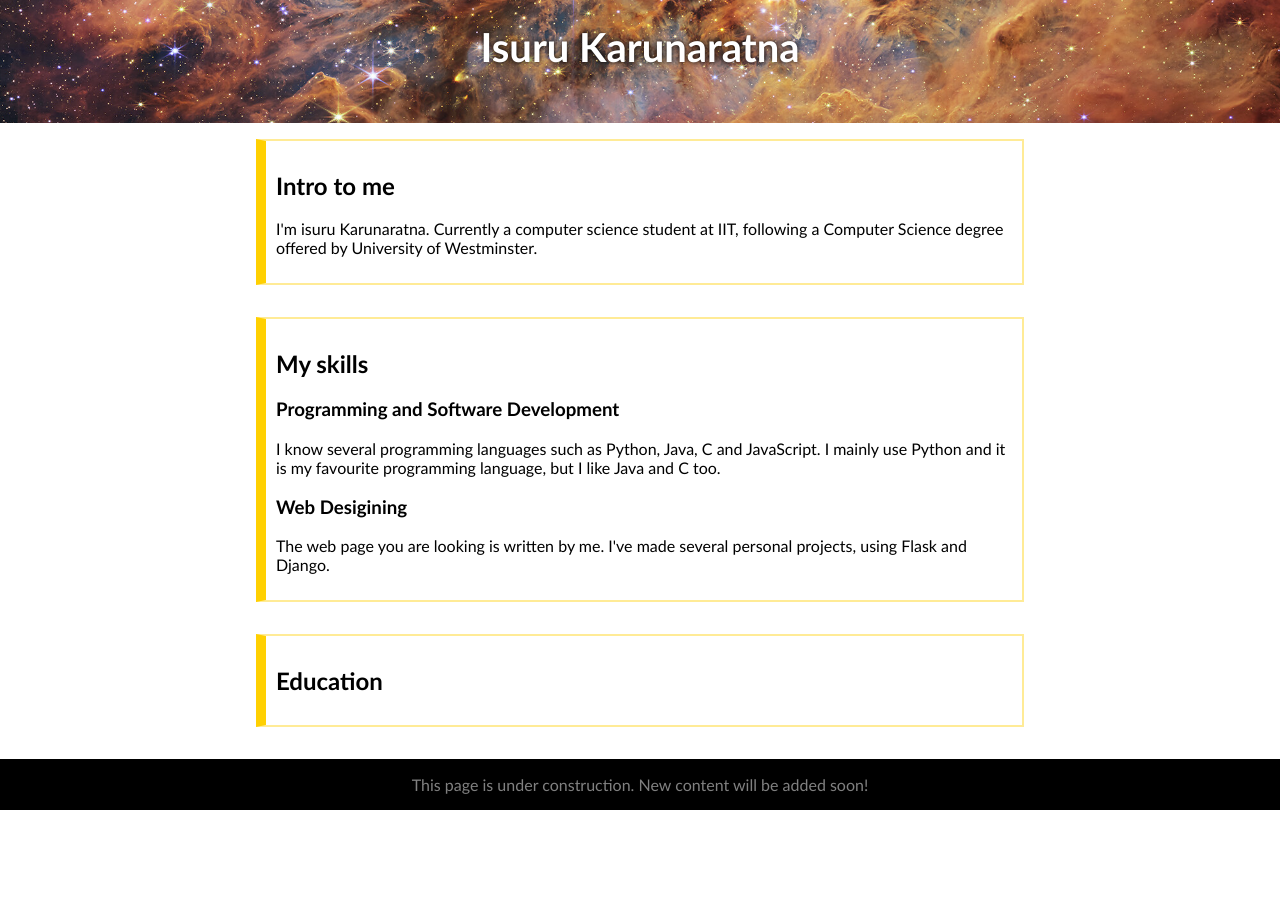
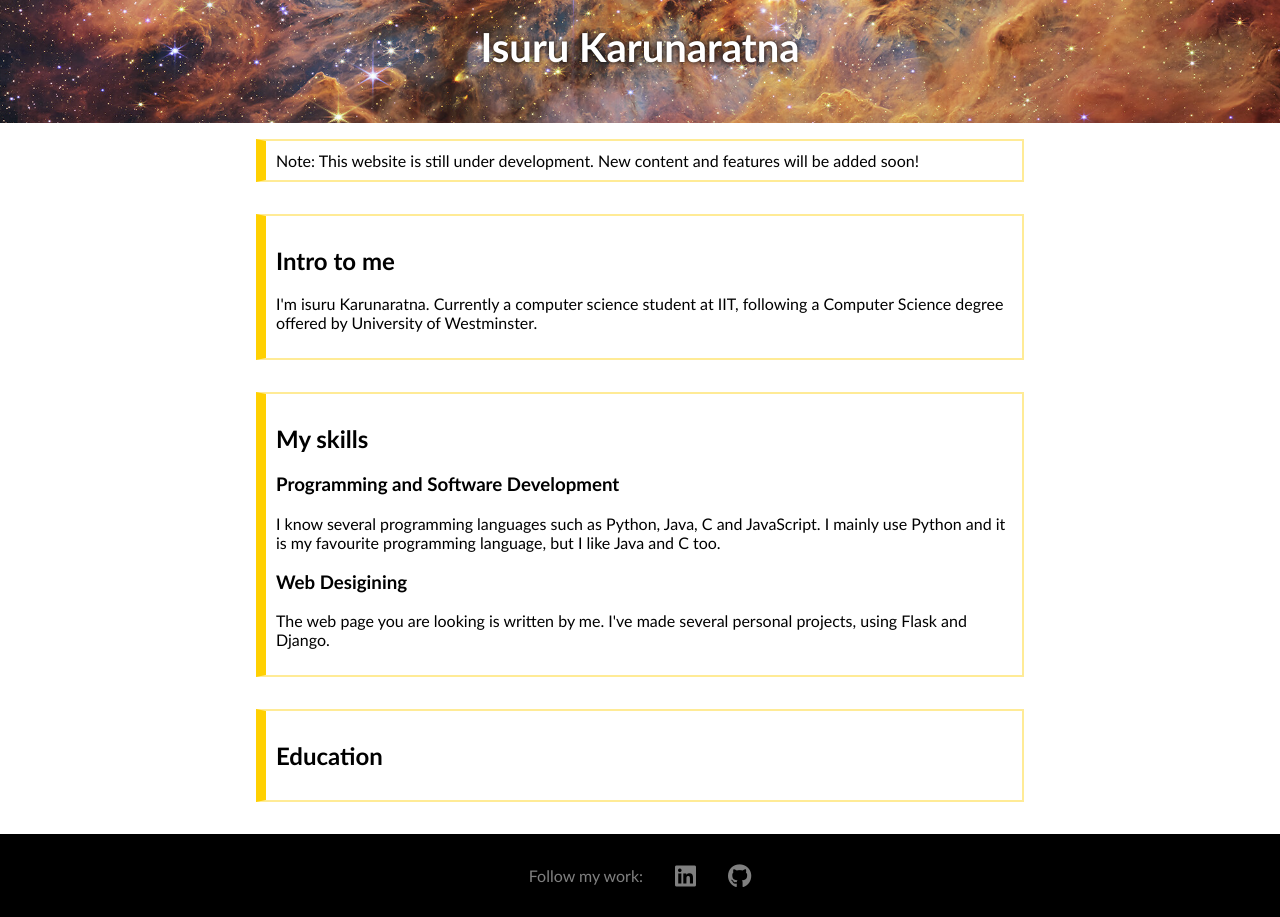
Before and after one commit to isuruK2003/MyPage, a plain HTML site: page index.html in a window 1280 px wide. Shown: the part 340-1257 px from the top of the page. Before the commit the page ends 1150 px from the top, so only its background shows below. Drawn offline with Linux system fonts and the light colour scheme.

Commit message:
Added footer elements

```diff
--- a/index.html
+++ b/index.html
@@ -16,6 +16,7 @@
             </div>
         </header>
         <main>
+            <div class="card">Note: This website is still under development. New content and features will  be added soon!</div>
             <div class="card">
                 <h2>Intro to me</h2>
                 <p>
@@ -37,7 +38,20 @@
             </div>
         </main>
         <footer>
-            <div class="footer-item">This page is under construction. New content will be added soon!</div>
+            <div class="footer-item">
+                Follow my work:
+            </div>
+            <div class="footer-item">
+                <a href="https://www.linkedin.com/in/isuru-karunaratna-43974a201/">
+                    <i class="fa-brands fa-linkedin fa-xl"></i>
+                </a>
+            </div>
+            <div class="footer-item">
+                <a href="https://github.com/isuruK2003">
+                    <i class="fa-brands fa-github fa-xl"></i>
+                </a>
+            </div>
         </footer>
+        <script src="https://kit.fontawesome.com/5e41dcec9e.js" crossorigin="anonymous"></script>
     </body>
 </html>
--- a/myStyles.css
+++ b/myStyles.css
@@ -52,12 +52,16 @@ footer {
     padding-right: var(--page-margin);
     background-color: black;
     color: gray;
-    display: grid;
-    grid-template-columns: auto;
-    gap: 20px;
+    display: flex;
+    justify-content: center;
+    align-items: center;
     padding-top: 16px;
     padding-bottom: 16px;
     text-align: center;
+}
+
+.footer-item {
+    padding: 16px;
 }
 
 a {
```
